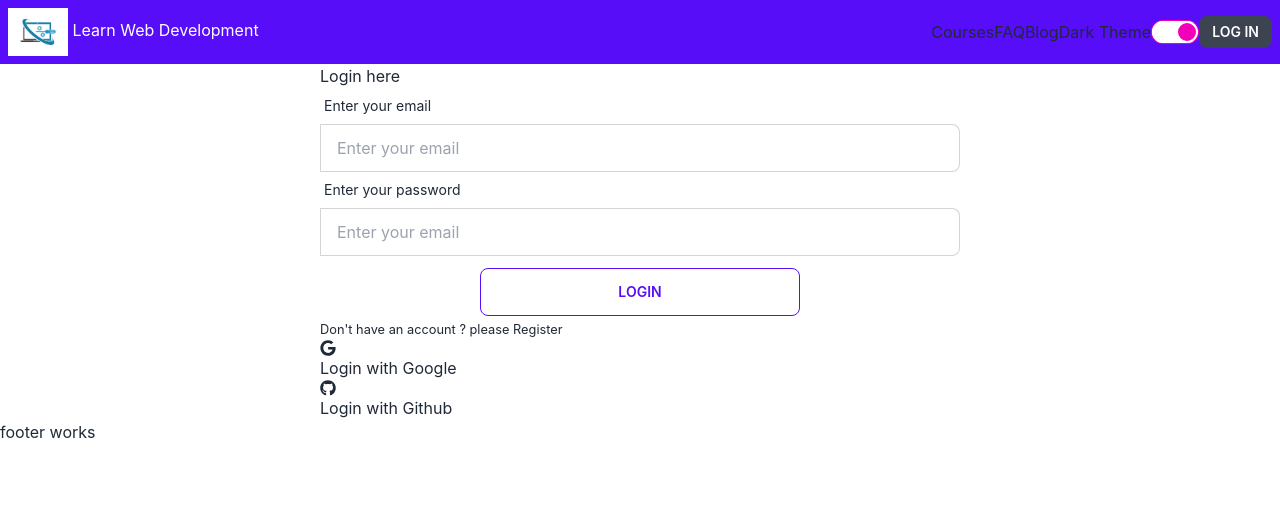
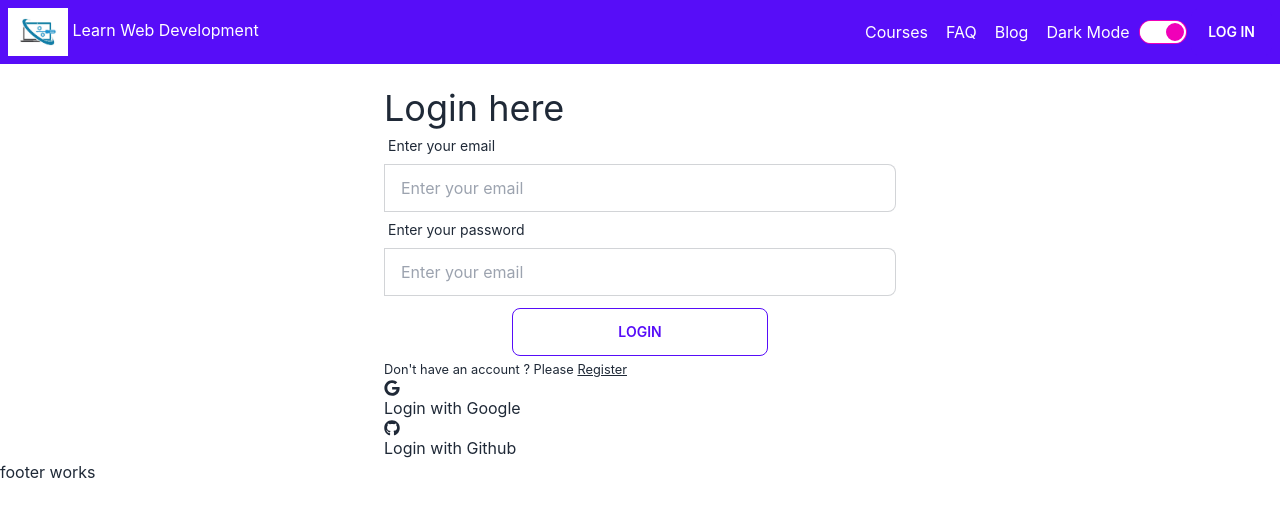
Before and after one commit to ashraful61/e-learning-platform-client, a React (Create React App) app: page /login in a window 1280 px wide. Shown: the top 516 px of the page. Built offline with nearby package versions, Linux system fonts and the light colour scheme; no server answers; the HTML template or start-up script is replaced by a standard one.

Commit message:
login issue fix

```diff
--- a/src/Pages/Auth/Login/Login.js
+++ b/src/Pages/Auth/Login/Login.js
@@ -42,9 +42,9 @@ const Login = () => {
   };
 
   return (
-    <div className="w-3/6 mx-auto" >
-        <h3>Login here</h3>
-      <form onSubmit={handleSubmit} className='text-center'>
+    <div className="w-2/5 mx-auto pt-6">
+      <h3 className="text-4xl">Login here</h3>
+      <form onSubmit={handleSubmit} className="text-center">
         <div className="form-control">
           <label className="label">
             <span className="label-text">Enter your email</span>
@@ -77,7 +77,10 @@ const Login = () => {
       </form>
       <p>
         <small>
-          Don't have an account ? please <Link to="/register">Register</Link>
+          Don't have an account ? Please{" "}
+          <Link style={{ "text-decoration": "underline" }} to="/register">
+            Register
+          </Link>
         </small>
       </p>
       <SocialLogin></SocialLogin>
--- /dev/null
+++ b/src/Pages/Courses/CourseDetails.js
@@ -0,0 +1,11 @@
+import React from 'react';
+
+const CourseDetails = () => {
+    return (
+        <div>
+            this is CourseDetails
+        </div>
+    );
+};
+
+export default CourseDetails;
--- /dev/null
+++ b/src/Pages/FAQ/FAQ.js
@@ -0,0 +1,11 @@
+import React from 'react';
+
+const FAQ = () => {
+    return (
+        <div>
+            this is faq.
+        </div>
+    );
+};
+
+export default FAQ;
--- a/src/Pages/Shared/Header/Header.css
+++ b/src/Pages/Shared/Header/Header.css
@@ -1,4 +1,10 @@
 .normal-link {
     color: white;
-    margin-right: 10px;
+    margin-right: 18px;
 }
+
+.active {
+    color: white;
+    margin-right: 18px;
+    border-bottom: 2px solid red;
+}
--- a/src/Pages/Shared/Header/Header.js
+++ b/src/Pages/Shared/Header/Header.js
@@ -2,6 +2,8 @@ import React, { useContext } from "react";
 import { Link, NavLink } from "react-router-dom";
 import { AuthContext } from "../../../contexts/AuthProvider/AuthProvider";
 import logo from "../../../assets/images/logo.jpg";
+import "./Header.css";
+
 const Header = () => {
   const { user, logOut } = useContext(AuthContext);
 
@@ -15,7 +17,7 @@ const Header = () => {
       <div className="navbar justify-between container">
         <div>
           <div className="md:hidden">
-            <div className="dropdown ">
+            <div className="dropdown">
               <label tabIndex={0} className="btn btn-ghost btn-circle">
                 <svg
                   xmlns="http://www.w3.org/2000/svg"
@@ -34,29 +36,65 @@ const Header = () => {
               </label>
               <ul
                 tabIndex={0}
-                className="menu menu-compact dropdown-content mt-3 p-2 shadow bg-base-100 rounded-box w-52"
+                className=" bg-primary menu menu-compact dropdown-content mt-3 p-2 shadow rounded-box w-52"
               >
                 <li>
-                  <Link to="courses">Courses</Link>
+                <NavLink
+                  to="/"
+                  className={({ isActive, isPending }) => {
+                    return isActive ? "active" : "normal-link";
+                  }}
+                >
+                  Courses{" "}
+                </NavLink>
                 </li>
+              <li>
+              <NavLink
+                  className={({ isActive, isPending }) => {
+                    return isActive ? "active" : "normal-link";
+                  }}
+                  to="/FAQ"
+                >
+                  FAQ
+                </NavLink>
+              </li>
                 <li>
-                  <Link to="FAQ">FAQ</Link>
+                <NavLink
+                  className={({ isActive, isPending }) => {
+                    return isActive ? "active" : "normal-link";
+                  }}
+                  to="/blog"
+                >
+                  Blog
+                </NavLink>
                 </li>
-                <li>
-                  <Link to="blog">Blog</Link>
-                </li>
-                <li>
-                  Dark Theme
+                <span style={{ display: "flex" }} className="text-white">
+                  Dark Mode &nbsp;
                   <input
                     type="checkbox"
                     className="toggle toggle-secondary"
                     checked
                   />
-                </li>
+                </span>
+                &nbsp;
+                {user?.uid ? (
+                  <>
+                    <div className="avatar">
+                      <div className="w-12 rounded-full ring ring-primary ring-offset-base-100 ring-offset-2">
+                        <img src={user?.photoUrl} alt="" />
+                      </div>
+                    </div>
+                    <button onClick={handleLogOut} className="btn btn-error">
+                      Logout
+                    </button>
+                  </>
+                ) : (
+                  <button className="btn btn-primary">Log In</button>
+                )}
               </ul>
             </div>
           </div>
-          <NavLink>
+          <Link to="/">
             <img
               style={{ display: "inline" }}
               className="h-12"
@@ -65,10 +103,11 @@ const Header = () => {
             />
             &nbsp;
             <span className="text-white">Learn Web Development</span>
-          </NavLink>
+          </Link>
         </div>
         <div>
           <NavLink
+            to="/"
             className={({ isActive, isPending }) => {
               return isActive ? "active" : "normal-link";
             }}
@@ -79,13 +118,7 @@ const Header = () => {
             className={({ isActive, isPending }) => {
               return isActive ? "active" : "normal-link";
             }}
-            to="courses"
-          ></NavLink>
-          <NavLink
-            className={({ isActive, isPending }) => {
-              return isActive ? "active" : "normal-link";
-            }}
-            to="FAQ"
+            to="/FAQ"
           >
             FAQ
           </NavLink>
@@ -93,12 +126,19 @@ const Header = () => {
             className={({ isActive, isPending }) => {
               return isActive ? "active" : "normal-link";
             }}
-            to="blog"
+            to="/blog"
           >
             Blog
           </NavLink>
-          Dark Theme
-          <input type="checkbox" className="toggle toggle-secondary" checked />
+          <span style={{ display: "flex" }} className="text-white">
+            Dark Mode &nbsp;
+            <input
+              type="checkbox"
+              className="toggle toggle-secondary"
+              checked
+            />
+          </span>
+          &nbsp;
           {user?.uid ? (
             <>
               <div className="avatar">
@@ -106,10 +146,12 @@ const Header = () => {
                   <img src={user?.photoUrl} alt="" />
                 </div>
               </div>
-              <button className="btn btn-error">Logout</button>
+              <button onClick={handleLogOut} className="btn btn-error">
+                Logout
+              </button>
             </>
           ) : (
-            <button className="btn btn-sm">Log In</button>
+            <button className="btn btn-primary">Log In</button>
           )}
         </div>
       </div>
--- a/src/routes/Routes/Routes.js
+++ b/src/routes/Routes/Routes.js
@@ -2,6 +2,7 @@ import { createBrowserRouter } from "react-router-dom";
 import Main from "../../layouts/Main";
 import Login from "../../Pages/Auth/Login/Login";
 import Register from "../../Pages/Auth/Register/Register";
+import Courses from "../../Pages/Courses/CourseDetails";
 import Home from "../../Pages/Home/Home";
 
 export const routes = createBrowserRouter([
@@ -22,7 +23,8 @@ export const routes = createBrowserRouter([
                 element: <Register></Register>
             },
             {
-
+                path:'course/',
+                element: <Courses></Courses>
             }
         ]
     }
```
